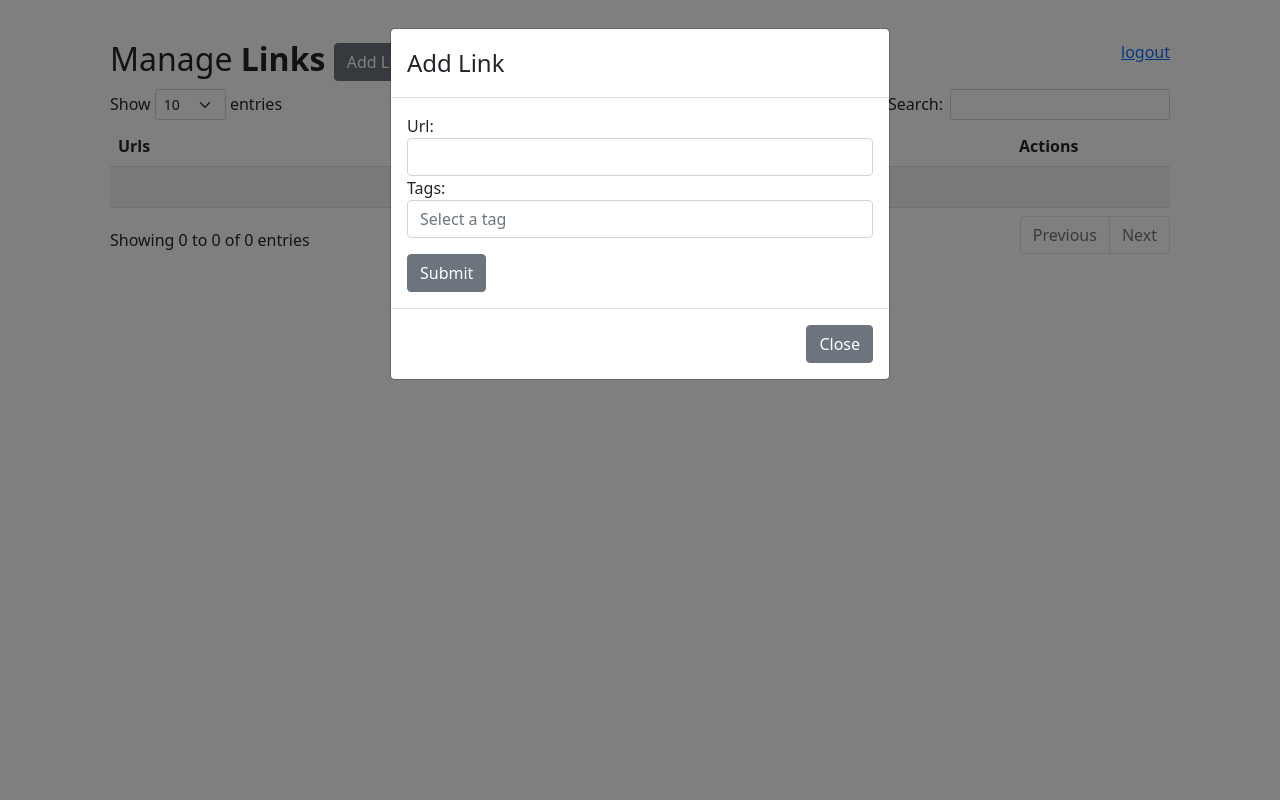
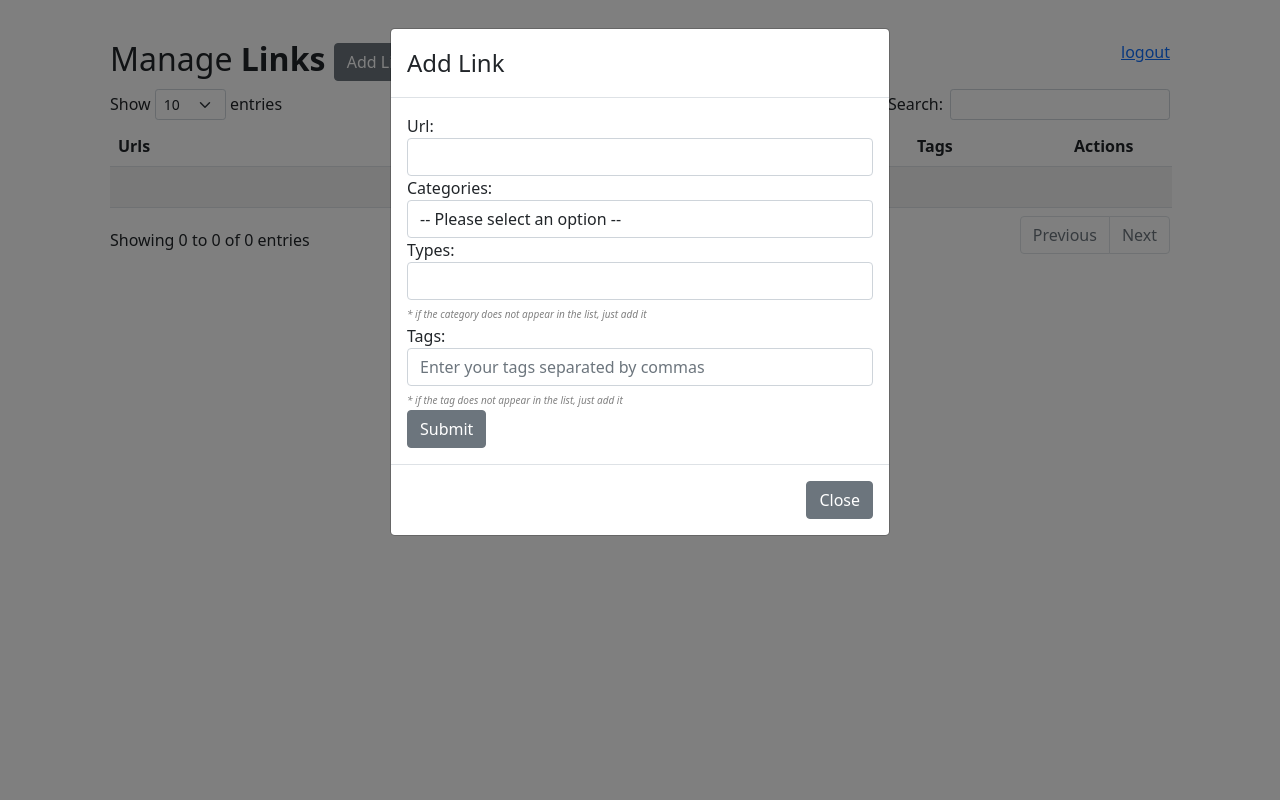
Before and after one commit to CobblePot59/links, a Flask app: page / in a window 1280 px wide, after a click on "Add Link". Run offline with Flask 2, Linux system fonts and the light colour scheme; the visitor is signed in with stand-in values (Sample User, id 1); data that the repository does not hold is empty; some libraries are stand-ins or nearby versions.

Commit message:
Add files via upload

```diff
--- a/volumes/app/templates/add.html
+++ b/volumes/app/templates/add.html
@@ -9,15 +9,35 @@
               <input type="text" class="form-control" name="url" required="1">
             </div>
             <div class="form-group">
-              <label>Tags:</label>
-              <input id='input-tag' type="text" class="form-control"  placeholder="Select a tag" required="1">
-              <p id = "datalist"></p>
-              <table id="listing-tag">
-
-              </table>
+              <label>Categories:</label>
+              <select name="category" class="form-control" required="1">
+                <option>-- Please select an option --</option>
+	      {% for category in categories %}
+                <option>{{category.name}}</option>
+              {% endfor %}
+              </select>
             </div>
             <div class="form-group">
-              <input id="send-tag" name="tags" hidden type="text">
+              <label>Types:</label>
+              <input type="text" class="form-control" name="type" list="get-type" required="1">
+              <datalist id="get-type">
+	      {% for type in types %}
+                <option>{{type.name}}</option>
+              {% endfor %}
+              </datalist>
+              <i style="color:grey;font-size: x-small;">* if the category does not appear in the list, just add it</i>
+            </div>
+            <div class="form-group">
+              <label>Tags:</label>
+              <input type="text" class="form-control" name="tags" list="get-tag" multiple="multiple" placeholder="Enter your tags separated by commas">
+              <datalist id="get-tag">
+	      {% for tag in tags %}
+                <option>{{tag.name}}</option>
+              {% endfor %}
+              </datalist>
+              <i style="color:grey;font-size: x-small;">* if the tag does not appear in the list, just add it</i>
+            </div>
+            <div class="form-group">
               <button class="btn btn-secondary" type="submit">Submit</button>
             </div>
           </form>
--- a/volumes/app/templates/base.html
+++ b/volumes/app/templates/base.html
@@ -5,7 +5,7 @@
     <title>Links</title>
     <meta name="viewport" content="width=device-width, initial-scale=1, maximum-scale=,shrink-to-fit=no">
     <link rel="icon" href="static/images/favicon.png" type="image/x-icon">
-    {% block headers %} {% endblock %}
+    {% block headers %}{% endblock %}
     <link rel="stylesheet" href="static/plugins/bootstrap/bootstrap-icons.css">
     <link rel="stylesheet" href="static/plugins/bootstrap/bootstrap.min.css">
     <link rel="stylesheet" href="static/plugins/dataTables/dataTables.bootstrap5.css">
@@ -21,10 +21,11 @@
         </div>
       {% endfor %}
       <br>
-      {% block content %} {% endblock %}
+      {% block content %}{% endblock %}
     </div>
     <script src="static/plugins/jquery/jquery.js"></script>
     <script src="static/plugins/jquery/jquery-ui.js"></script>
+    <script src="static/plugins/select2/select2.js"></script>
     <script src="static/plugins/bootstrap/bootstrap.bundle.min.js"></script>
     <script src="static/plugins/dataTables/jquery.dataTables.js"></script>
     <script src="static/plugins/dataTables/dataTables.bootstrap5.js"></script>
--- a/volumes/app/templates/edit.html
+++ b/volumes/app/templates/edit.html
@@ -8,13 +8,40 @@
               <label>Url: </label>
               <a id="eurl" href=""></a>
             </div>
+
+            <div class="form-group">
+              <label>Categories:</label>
+              <select name="category" class="form-control" required="1">
+                <option>-- Please select an option --</option>
+              {% for category in categories %}
+                <option>{{category.name}}</option>
+              {% endfor %}
+              </select>
+            </div>
+            <div class="form-group">
+              <label>Types:</label>
+              <input type="text" class="form-control" name="type" list="get-type" required="1">
+              <datalist id="get-type">
+              {% for type in types %}
+                <option>{{type.name}}</option>
+              {% endfor %}
+              </datalist>
+              <i style="color:grey;font-size: x-small;">* if the category does not appear in the list, just add it</i>
+            </div>
             <div class="form-group">
               <label>Tags:</label>
-              <input type="text" class="form-control" name="tags" placeholder="Enter tags separated by coma" required="1">
+              <input type="text" class="form-control" name="tags" list="get-tag" multiple="multiple" placeholder="Enter your tags separated by commas">
+              <datalist id="get-tag">
+              {% for tag in tags %}
+                <option>{{tag.name}}</option>
+              {% endfor %}
+              </datalist>
+              <i style="color:grey;font-size: x-small;">* if the tag does not appear in the list, just add it</i>
             </div>
             <div class="form-group">
               <button class="btn btn-secondary" type="submit">Submit</button>
             </div>
+
           </form>
         </div>
         <div class="modal-footer">
--- a/volumes/app/templates/index.html
+++ b/volumes/app/templates/index.html
@@ -1,6 +1,4 @@
 {% extends 'base.html' %}
-
-{% block headers %} <link rel="stylesheet" href="static/css/index.css"> {% endblock %}
 
 {% block content %}
 <div class="container">
@@ -11,35 +9,36 @@
                 <h2>Manage <b>Links</b>
                   <button type="button" class="btn btn-secondary float-right" data-bs-toggle="modal" data-bs-target="#add">Add Link</button>
                 </h2>
-
                 <table id="data" class="table table-striped">
                     <thead>
                         <tr>
                             <th>Urls</th>
+                            <th>Categories</th>
+                            <th>Types</th>
                             <th>Tags</th>
                             <th>Actions</th>
                         </tr>
                     </thead>
                     <tbody>
                     {% for link in links %}
+                    <tr id="row-{{link.id}}">
+                        <td>
                           {% if link.archive %}
-                    <tr>
-                        <td><div id="link-{{link.id}}"><del>{{link.url}}</del></div></td>
+                            <a style="color:grey; text-decoration:line-through; pointer-events:none;" href="{{link.url}}">{{link.url}}</a>
+                          {% else %}
+                            <a href="{{link.url}}">{{link.url}}</a>
+                          {% endif %}
+                        </td>
 			<td>
-                        {% for tag in link.tags %}
-                          <a href="">#{{tag.name}}</a>
+                          {% for category in link.categories %}
+                            <a href="">#{{category.name}}</a>
                           {% endfor %}
                         </td>
                         <td>
-                          <a id="like-{{link.id}}"><i class="bi bi-hand-thumbs-up" style="color:green;cursor:pointer;"></i></a>
-                          <a id="dislike-{{link.id}}"><i class="bi bi-hand-thumbs-down" style="color:red;cursor:pointer;"></i></a>
-                          <a href="#edit" data-bs-toggle="modal" data-link-id="{{link.id}}" data-link-url="{{link.url}}"><i class="bi bi-pencil-square"></i></a>
-                          <a id="archive-{{link.id}}" onclick="archive(this)"><i class="bi bi-recycle" style="color:seagreen;cursor:pointer;"></i></a>
-                          <a href="#delete" data-bs-toggle="modal" data-link-id="{{link.id}}" data-link-url="{{link.url}}"><i class="bi bi-trash"></i></a></td>
-                    </tr>
-                    {% else %}
-                    <tr>
-                        <td><div id="link-{{link.id}}"><a href="{{link.url}}">{{link.url}}</a></div></td>
+                          {% for type in link.types %}
+                            <a href="">#{{type.name}}</a>
+                          {% endfor %}
+                        </td>
                         <td>
                           {% for tag in link.tags %}
                             <a href="">#{{tag.name}}</a>
@@ -52,20 +51,27 @@
                             {% set nb_like.value = nb_like.value + 1 %}
                             {% set lovers.entities = lovers.entities + [like.login] %}
                           {% endfor %}
-                            <a id="like-{{link.id}}" onclick="like(this)" data-toggle="tooltip" data-placement="top" title="{{lovers.entities}}"><i class="bi bi-hand-thumbs-up" style="color:green;cursor:pointer;"></i>{{nb_like.value}}</a>
                           {% set nb_dislike = namespace(value=0) %}
                           {% set haters = namespace(entities=[]) %}
                           {% for dislike in link.dislikes %}
                             {% set nb_dislike.value = nb_dislike.value + 1 %}
                             {% set haters.entities = haters.entities + [dislike.login] %}
                           {% endfor %}
-                            <a id="dislike-{{link.id}}" onclick="dislike(this)" data-toggle="tooltip" data-placement="top" title="{{haters.entities}}"><i class="bi bi-hand-thumbs-down" style="color:red;cursor:pointer;"></i>{{nb_dislike.value}}</a>
+                          {% if link.archive %}
+                            <a id="like-{{link.id}}" onclick="like(this)" data-toggle="tooltip" data-placement="top" title="{{lovers.entities}}" style="pointer-events:none;"><i class="bi bi-hand-thumbs-up" style="color:gray;"></i>{{nb_like.value}}</a>
+                            <a id="dislike-{{link.id}}" onclick="dislike(this)" data-toggle="tooltip" data-placement="top" title="{{haters.entities}}" style="pointer-events:none;"><i class="bi bi-hand-thumbs-down" style="color:gray;"></i>{{nb_dislike.value}}</a>
+                            <a href="#edit" data-bs-toggle="modal" data-link-id="{{link.id}}" data-link-url="{{link.url}}"><i class="bi bi-pencil-square" style="color:gray; pointer-events:none;"></i></a>
+                            <a id="archive-{{link.id}}" onclick="archive(this)"><i class="bi bi-recycle" style="color:seagreen; cursor:pointer;"></i></a>
+                            <a href="#delete" data-bs-toggle="modal" data-link-id="{{link.id}}" data-link-url="{{link.url}}"><i class="bi bi-trash"></i></a>
+                          {% else %}
+                            <a id="like-{{link.id}}" onclick="like(this)" data-toggle="tooltip" data-placement="top" title="{{lovers.entities}}"><i class="bi bi-hand-thumbs-up" style="color:green; cursor:pointer;"></i>{{nb_like.value}}</a>
+                            <a id="dislike-{{link.id}}" onclick="dislike(this)" data-toggle="tooltip" data-placement="top" title="{{haters.entities}}"><i class="bi bi-hand-thumbs-down" style="color:red; cursor:pointer;"></i>{{nb_dislike.value}}</a>
                             <a href="#edit" data-bs-toggle="modal" data-link-id="{{link.id}}" data-link-url="{{link.url}}"><i class="bi bi-pencil-square"></i></a>
-                            <a id="archive-{{link.id}}" onclick="archive(this)"><i class="bi bi-recycle" style="color:seagreen;cursor:pointer;"></i></a>
+                            <a id="archive-{{link.id}}" onclick="archive(this)"><i class="bi bi-recycle" style="color:seagreen; cursor:pointer;"></i></a>
                             <a href="#delete" data-bs-toggle="modal" data-link-id="{{link.id}}" data-link-url="{{link.url}}"><i class="bi bi-trash"></i></a>
+                          {% endif %}
                         </td>
                     </tr>
-                    {% endif %}
                     {% endfor %}
                   </tbody>
                 </table>
@@ -79,104 +85,5 @@
 {% endblock %}
 
 {% block scripts %}
-<script>
-  $(document).ready(function () {
-    $("#data").DataTable({
-      columns: [
-        {orderable: true, searchable: true, "width": "60%"},
-        {orderable: false, searchable: true, "width": "25%"},
-        {orderable: false, searchable: false, "width": "15%"},
-        ],
-      drawCallback: settings => {
-        $('[data-toggle="tooltip"]').tooltip();
-      }
-    });
-  });
-
-  $(document).ready(function(){
-    $('[data-toggle="tooltip"]').tooltip();
-  });
-
-  $('#edit').on('show.bs.modal', function(e) {
-    var linkId = $(e.relatedTarget).data('link-id');
-    var linkUrl = $(e.relatedTarget).data('link-url');
-    document.getElementById("eform").setAttribute("action", "/edit/"+linkId);
-    document.getElementById("eurl").setAttribute("href", linkUrl);
-    document.getElementById("eurl").innerText=linkUrl;
-  });
-
-  $('#delete').on('show.bs.modal', function(e) {
-    var linkId = $(e.relatedTarget).data('link-id');
-    var linkUrl = $(e.relatedTarget).data('link-url');
-    document.getElementById("dform").setAttribute("action", "/delete/"+linkId);
-    document.getElementById("durl").setAttribute("href", linkUrl);
-    document.getElementById("durl").innerText=linkUrl;
-  });
-
-  function like(likeObject){
-    let id = likeObject.id.split('-')[1];
-    $.get('/like/'+id, (data) => {
-      likeObject.lastChild.data = data.nb;
-      $("#like-"+id).attr("data-bs-original-title", data.users);
-    }, 'json');
-  }
-
-  function dislike(dislikeObject){
-    let id = dislikeObject.id.split('-')[1];
-    $.get('/dislike/'+id, (data) => {
-      dislikeObject.lastChild.data = data.nb;
-      $("#dislike-"+id).attr("data-bs-original-title", data.users);
-    }, 'json');
-  }
-
-  function archive(archiveObject){
-    let id = archiveObject.id.split('-')[1];
-    $.get('/archive/'+ id, (data, status, xhr) => {
-      if( xhr.status === 200){
-        if( data.archive != null && data.archive)
-          $("#link-"+id)[0].innerHTML = "<del>"+ $("#link-"+id)[0].lastChild.href + "</del>";
-        else if(data.restore != null && data.restore) {
-          lc = $("#link-"+id)[0].lastChild.lastChild.data
-          $("#link-"+id)[0].innerHTML = "<a href="+ lc +">"+ lc + "</a>"
-        }
-      }
-    }, 'json');
-  }
-
-  $(document).ready(function(){
-        $("#input-tag").on("input",function(e){
-            $("#datalist").empty();
-            if($('#input-tag').val())
-              $.ajax({
-                  method:"get",
-                  url:"/tag/"+ $("#input-tag").val(),
-                  success: (res) => {
-                      var data = "<div class='list-group'>";
-                      $.each(res,function(index,value){
-                          data += "<p id='tag-"+ value +"' onClick='addTag(this)' class='list-group-item list-group-item-action'>"+value+"</p>";
-                      });
-                      data += "</div>";
-                      $("#datalist").html(data);
-                  }
-            });
-        });
-    });
-
-  function addTag(tagObject){
-    name = tagObject.id.split('-')[1];
-    input = $('#send-tag');
-    if( input.val().includes(name)){$("#listing-tag")[0].innerHTML = $("#listing-tag")[0].innerHTML.replace('<tr><td><i class=\"bi bi-tag\"></i> '+ name+'</td></tr>', '')
-      input.val( () => {
-        return input.val().replace(','+name, '').replace(name+',', '').replace(name, '');
-      });
-    }else{
-      $("#listing-tag").append("<tr><td><i class='bi bi-tag'></i> "+ name +"</td>");
-      input.val( () => {
-        return input.val().length > 0 ? input.val() + ',' + name : name;
-      });
-
-    }
-  }
-
-</script>
+<script src="static/js/index.js"></script>
 {% endblock %}
```
Lines whose indentation alone changed are shown as unchanged.
